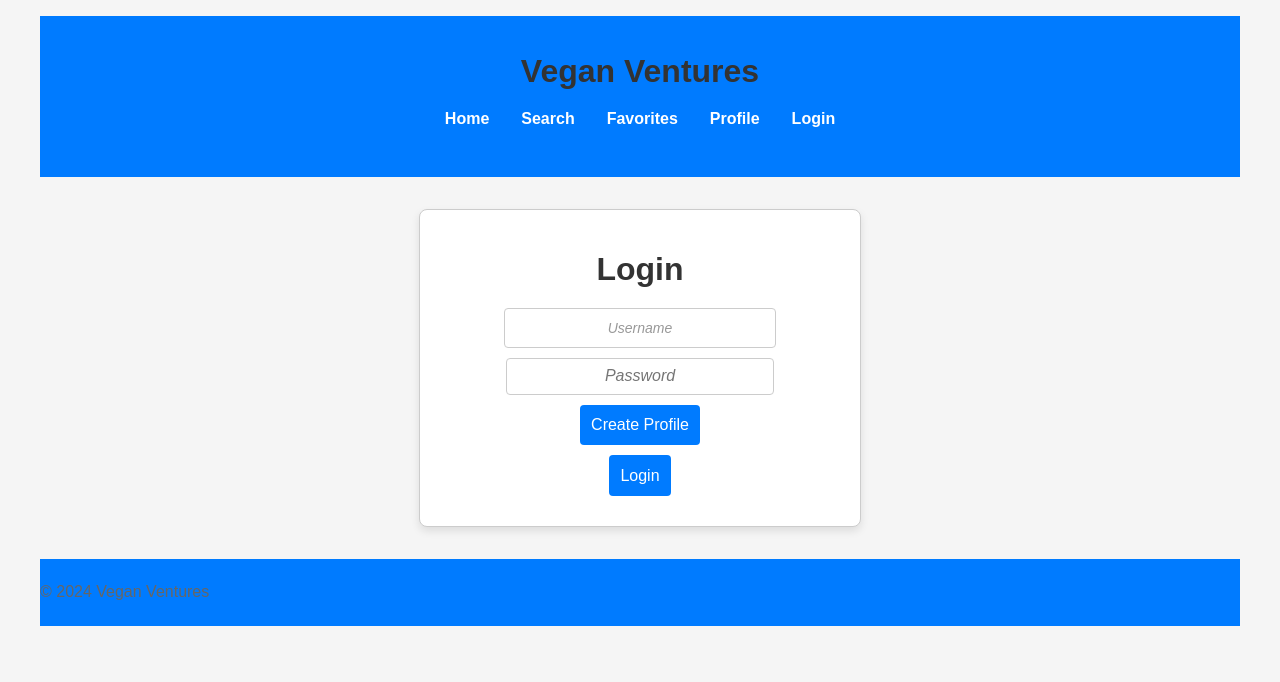
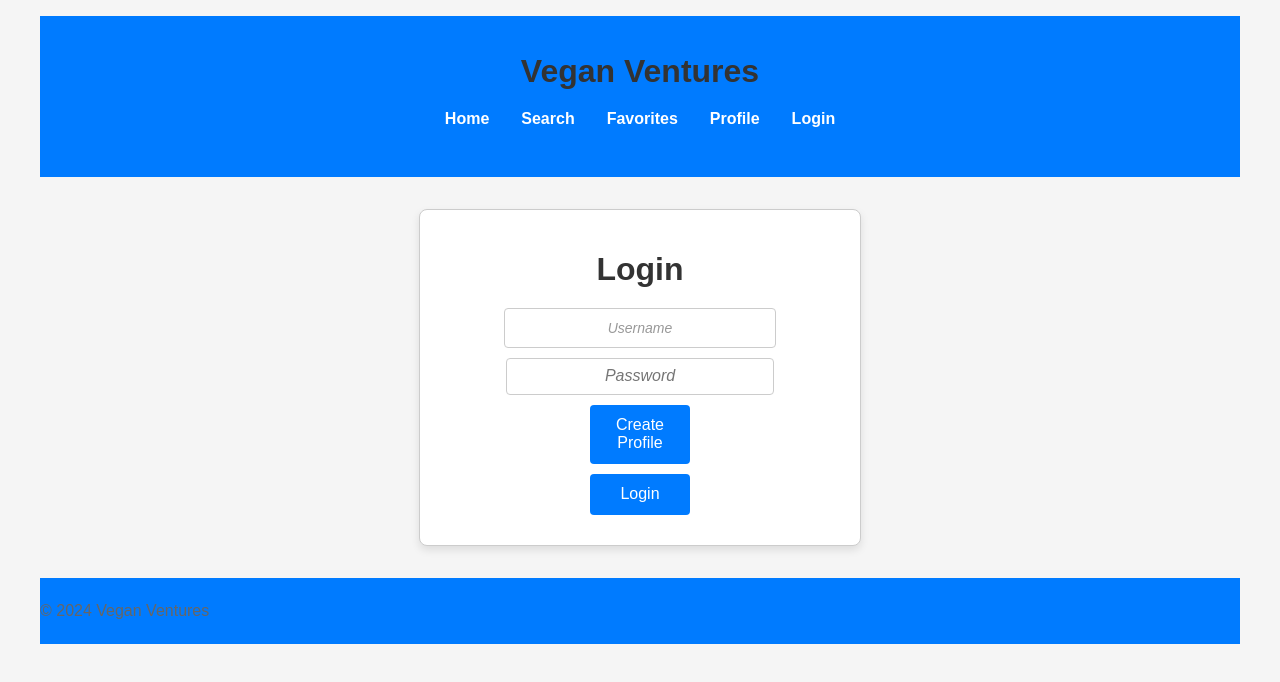
Before and after one commit to Nmsviper93/VeganVentures-Frontend, a React (Create React App) app in the folder Frontend/: page /login in a window 1280 px wide. Shown: the top 682 px of the page. Built offline with nearby package versions, Linux system fonts and the light colour scheme.

Commit message:
Update LoginPage.css

```diff
--- a/Frontend/src/styles/LoginPage.css
+++ b/Frontend/src/styles/LoginPage.css
@@ -35,6 +35,8 @@ input::placeholder {
 }
 
 button {
+    width: 100%;
+    max-width: 100px;
     padding: 10px 20px;
     margin-bottom: 10px;
     border: none;
```
